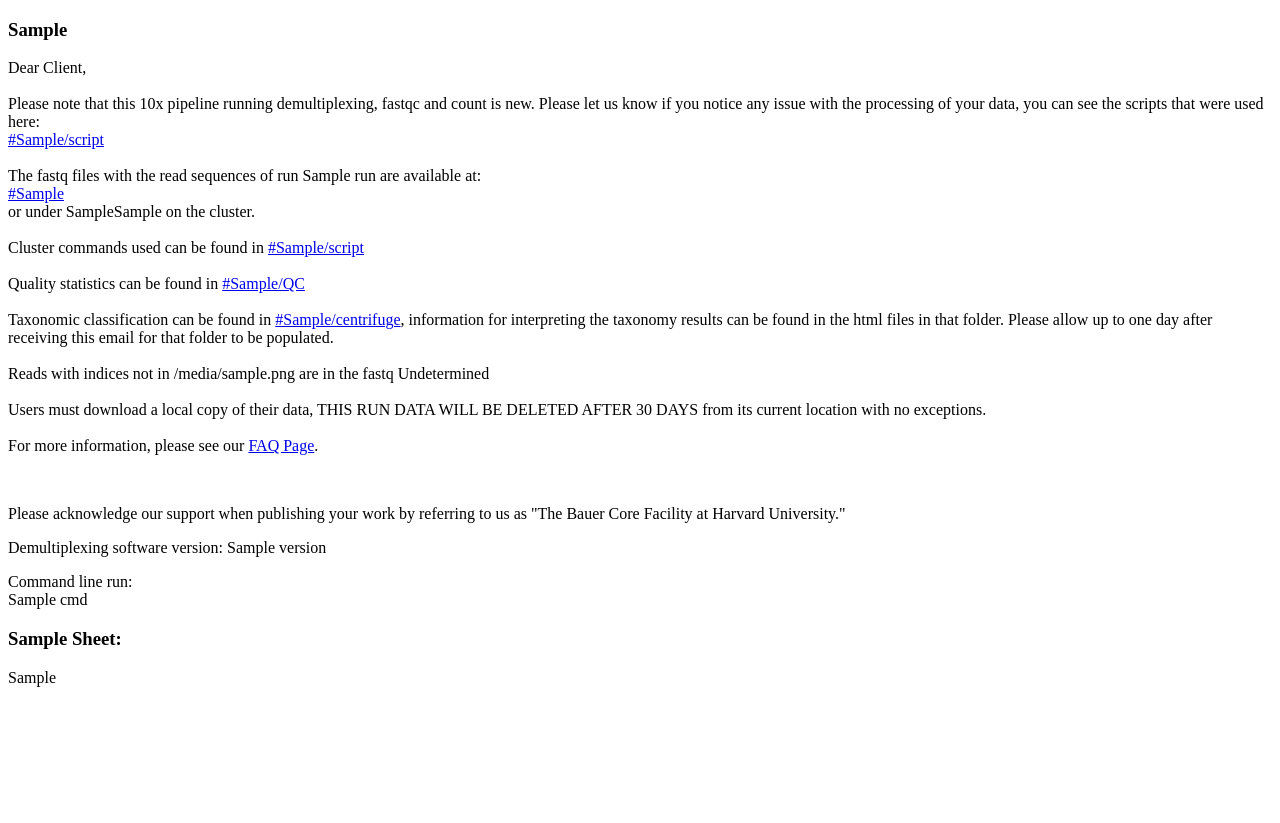
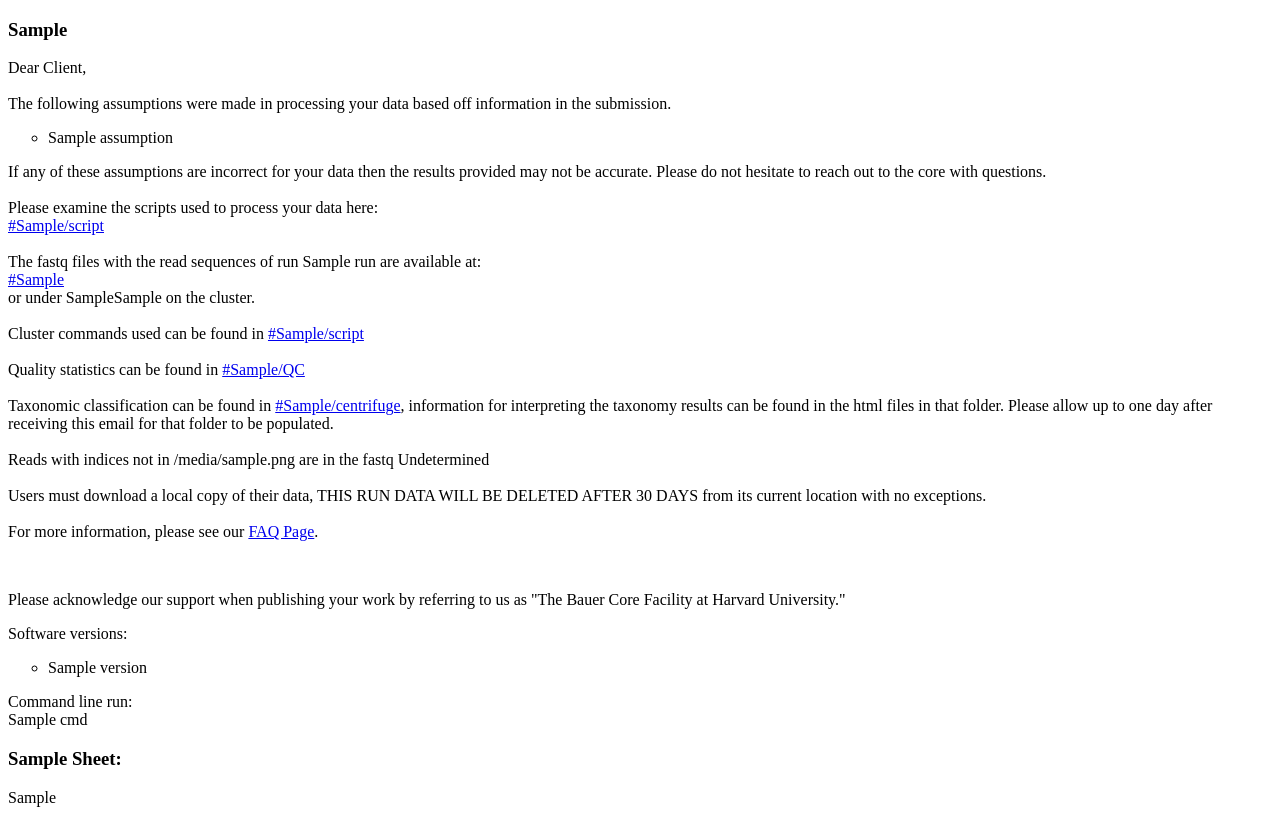
Before and after one commit to harvardinformatics/odybcl2fastq, a Python web app: template odybcl2fastq/templates/10x_summary.html in a window 1280 px wide. Before the commit the page ends 687 px from the top, so only its background shows below. Run offline with Jinja, Linux system fonts and the light colour scheme; the template is opened without the code that fills it: most values are stand-ins (such as "Sample title", 1, 10 or a date in 2020).

Commit message:
email fastq files before running count, add assumptions and gtf version to blurb

```diff
--- a/odybcl2fastq/snakemake_cluster.json
+++ b/odybcl2fastq/snakemake_cluster.json
@@ -23,7 +23,7 @@
     "count_10x": {
         "time": "4-18:00:00",
         "cores": 24,
-        "mem": 90000,
+        "mem": 100000,
         "out": "/n/boslfs/LABS/informatics/sequencing/ANALYSIS/{wildcards.run}/log/{rule}.{wildcards.sample}.out",
         "error": "/n/boslfs/LABS/informatics/sequencing/ANALYSIS/{wildcards.run}/log/{rule}.{wildcards.sample}.err"
     }
--- a/odybcl2fastq/snakemake_config.json
+++ b/odybcl2fastq/snakemake_config.json
@@ -3,7 +3,7 @@
     "output": "/n/boslfs/LABS/informatics/sequencing/ANALYSIS/",
     "published": "/n/boslfs/LABS/informatics/sequencing/PUBLISHED/",
     "log": "/n/informatics_external/seq/odybcl2fastq_log/",
-    "ref_dir": "/n/boslfs/LABS/informatics/refs/10x/",
+    "ref_dir": "/n/boslfs/LABS/informatics/refs/10x/2019.05.19/cellranger/",
     "run": "",
     "sample": ""
 }
--- a/odybcl2fastq/templates/10x_summary.html
+++ b/odybcl2fastq/templates/10x_summary.html
@@ -4,10 +4,18 @@
     <h3>{{run_folder}}</h3>
     <p>
     Dear Client,<br><br>
-    Please note that this 10x pipeline running demultiplexing, fastqc and count
-    is new.  Please let us know if you notice any issue with the processing of
-    your data,
-    you can see the scripts that were used here:<br>
+    The following assumptions were made in processing your data based off
+    information in the submission.<br>
+    <ul style="list-style-type:circle;">
+    {% for assumption in assumptions %}
+        <li>{{assumption}}</li>
+    {% endfor %}
+    </ul>
+    If any of these
+    assumptions are incorrect for your data then the results provided may not
+    be accurate.  Please do not hesitate to reach out to the core with
+    questions.<br><br>
+    Please examine the scripts used to process your data here:<br>
     <a href="{{fastq_url}}{{run_folder}}/script">{{fastq_url}}{{run_folder}}/script</a><br><br>
     The fastq files with the read sequences of run {{run}} are available at:<br>
     <a href="{{fastq_url}}{{run_folder}}">{{fastq_url}}{{run_folder}}</a><br>
@@ -31,7 +39,12 @@
     <p>Please acknowledge our support when publishing your work by referring to us
     as "The Bauer Core Facility at Harvard University."</p>
     <p>
-    <p>Demultiplexing software version: {{version}}</p>
+    <p>Software versions:</p>
+    <ul style="list-style-type:circle;">
+    {% for version in versions %}
+        <li>{{version}}</li>
+    {% endfor %}
+    </ul>
     <p>Command line run:<br> {{cmd}}</p>
     <h3>Sample Sheet:</h3>
     {{sample_sheet}}
```
Also changed, not shown: odybcl2fastq/process_snakemake_runs.py (+16 -9 lines), 1 other file.
